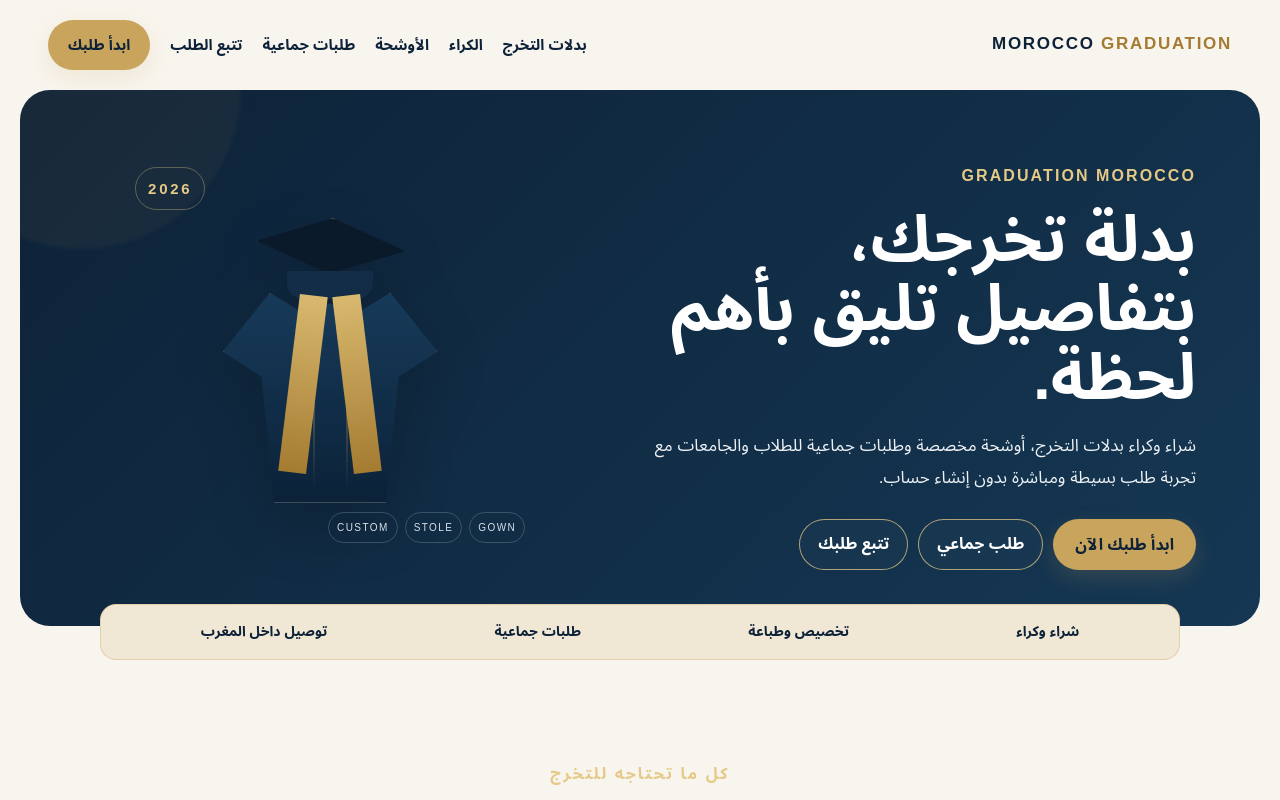
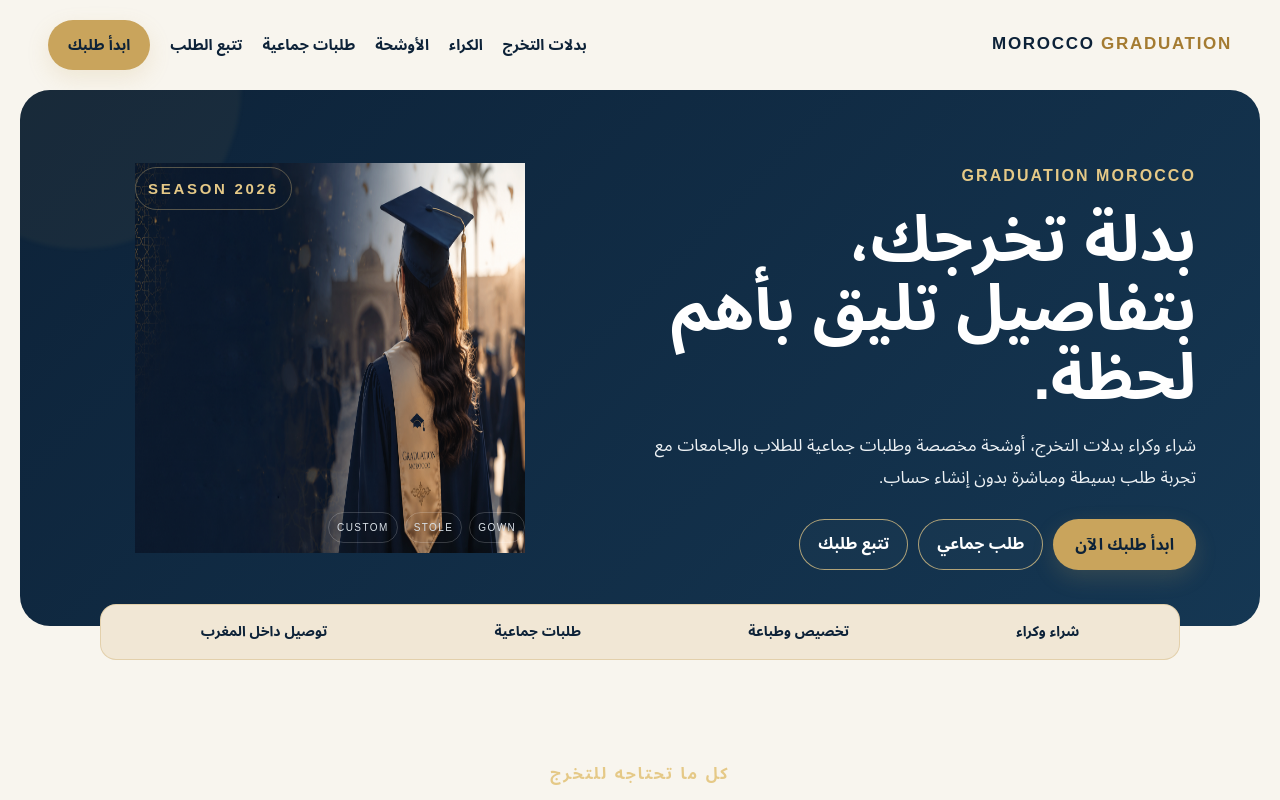
Before and after one commit to azar-pro/graduation_morocco_web, a Next.js app: page / in a window 1280 px wide. Shown: the top 800 px of the page. Built offline with nearby package versions, Linux system fonts and the light colour scheme; no server answers.

Commit message:
design: use original graduation photo in hero

```diff
--- a/app/page.tsx
+++ b/app/page.tsx
@@ -1,4 +1,5 @@
 import Link from "next/link";
+import Image from "next/image";
 
 const services = [
   ["شراء بدلة تخرج", "بدلات ساتان وموبرة مع خيارات تخصيص مناسبة ليوم التخرج."],
@@ -65,17 +66,16 @@ export default function HomePage() {
             </div>
           </div>
           <div className="heroVisual" aria-hidden="true">
-            <div className="heroEdition">2026</div>
-            <div className="gownIllustration">
-              <div className="capTop" />
-              <div className="capBand" />
-              <div className="gownBody">
-                <span className="gownLine gownLineOne" />
-                <span className="gownLine gownLineTwo" />
-              </div>
-              <div className="stole stoleLeft" />
-              <div className="stole stoleRight" />
-            </div>
+            <Image
+              className="heroPhoto"
+              src="/hero_graduation.png"
+              alt=""
+              fill
+              priority
+              sizes="(max-width: 900px) 88vw, 390px"
+            />
+            <div className="heroPhotoShade" />
+            <div className="heroEdition">SEASON 2026</div>
             <div className="heroVisualMeta">
               <span>GOWN</span>
               <span>STOLE</span>
```
